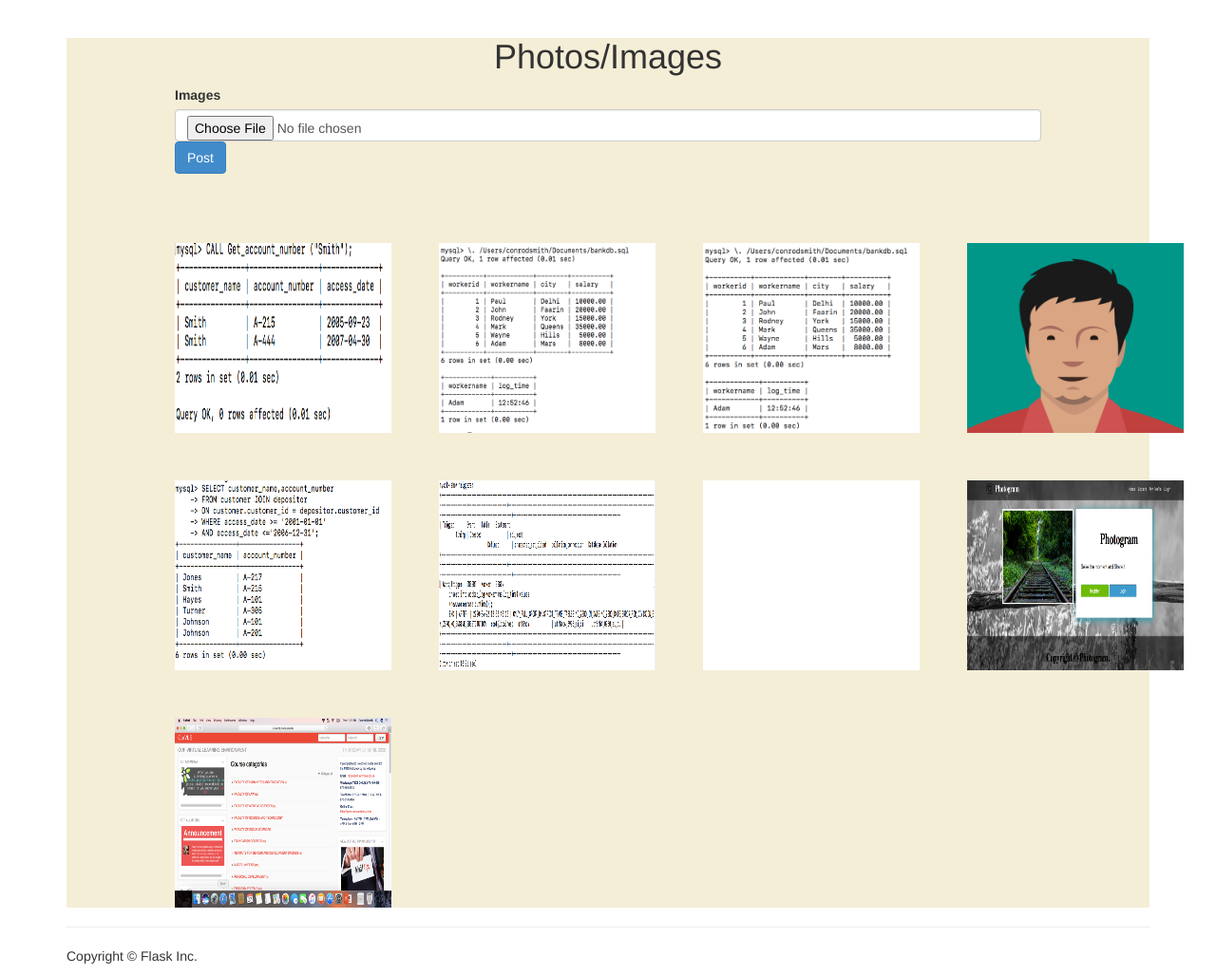
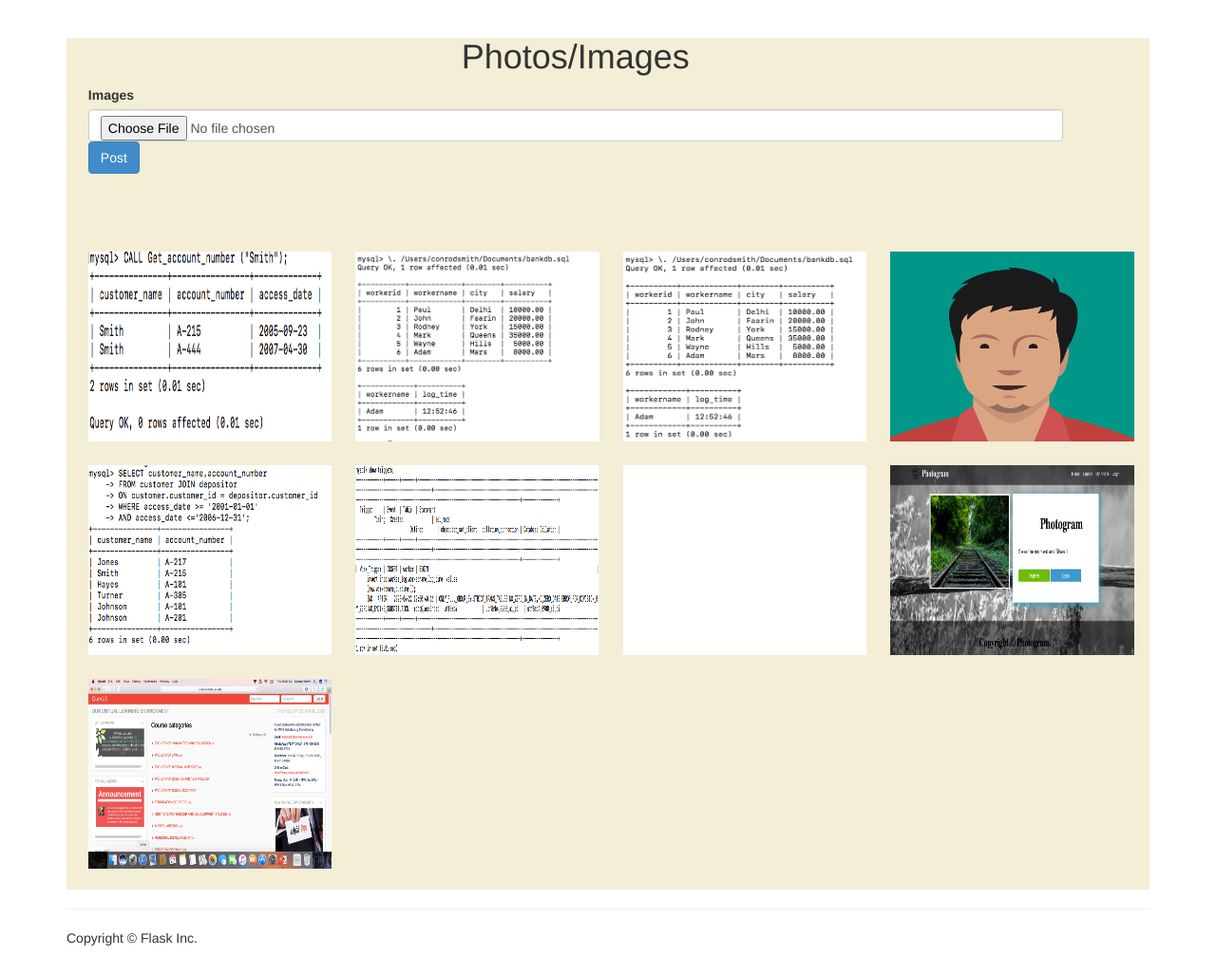
Before and after one commit to gill876/COMP3161-project, a Flask app: page /images in a window 1280 px wide. Shown: the part 62-1089 px from the top of the page at 95% size. After the commit the page ends 1058 px from the top, so only its background shows below. Run offline with Flask 2, Linux system fonts and the light colour scheme; some libraries are stand-ins or nearby versions.

Commit message:
Padding fixed for image page

```diff
--- a/app/static/css/app.css
+++ b/app/static/css/app.css
@@ -117,7 +117,7 @@ body {
     display:grid;
     grid-template-columns: 25% 25% 25% 25%;
     grid-auto-rows: 200px;
-    grid-gap: 50px;
+    grid-gap: 25px;
 }
 .layout img{
     width: 100%;
@@ -126,8 +126,9 @@ body {
 
 .everything_img{
     background-color: #f4eed7;
-    padding-left: 10%;
-    padding-right: 10%;
+    padding-left: 2%;
+    padding-right: 8%;
+    padding-bottom: 2%;
 }
 
 .userimage_header{
```
